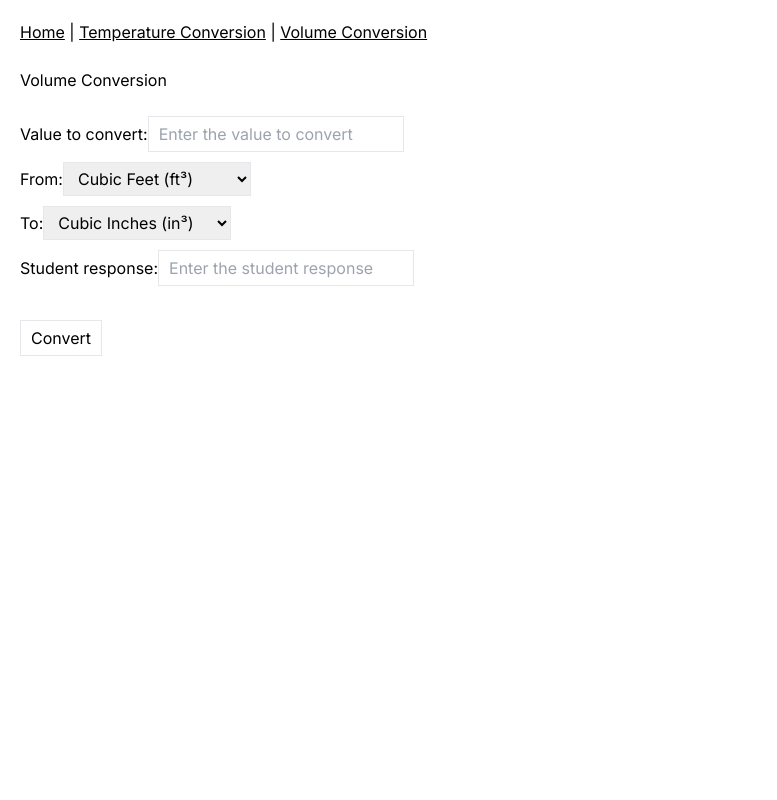
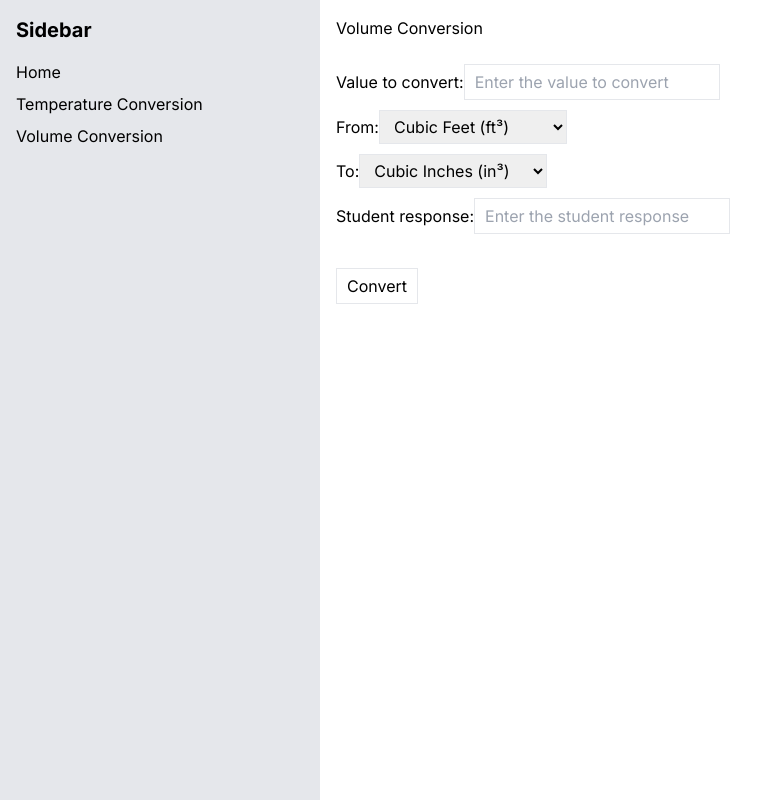
Before and after one commit to rabyyuson/conversions, a Next.js app: page /unit-conversion/volume in a window 1280 px wide. Shown: the whole page, without its empty margins (0-777 px from the left). Built offline with nearby package versions, Linux system fonts and the light colour scheme.

Commit message:
feat: style sidebar and main content

```diff
--- a/app/layout.tsx
+++ b/app/layout.tsx
@@ -15,8 +15,10 @@ export default function RootLayout({
   children: React.ReactNode
 }) {
   return (
-    <html lang="en">
-      <body className={inter.className}>{children}</body>
+    <html lang='en'>
+      <body className={inter.className}>
+        <div className='flex h-screen'>{children}</div>
+      </body>
     </html>
   )
 }
--- a/app/lib/types.ts
+++ b/app/lib/types.ts
@@ -1,3 +1,4 @@
+import { ReactNode } from 'react';
 import { UNITS } from './constants';
 
 export type Unit = {
@@ -26,3 +27,7 @@ export type Result = {
     conversion?: string;
     message?: string;
 };
+
+export type MainProps = {
+    children: ReactNode;
+}
--- a/app/page.tsx
+++ b/app/page.tsx
@@ -1,10 +1,17 @@
-import Navigation from '@/app/ui/navigation';
+import Sidebar from '@/app/ui/sidebar';
+import Main from '@/app/ui/main';
 
 export default function Home() {
   return (
-    <main>
-      <Navigation/>
-      <h1>Home</h1>
-    </main>
+    <>
+      <Sidebar/>
+      <Main>
+        <h1 className='text-2xl font-bold mb-4'>Home</h1>
+        <p>
+            This is the content area where your page content will go.
+            Customize it according to your needs.
+        </p>
+      </Main>
+    </>
   )
 }
--- a/app/ui/globals.css
+++ b/app/ui/globals.css
@@ -16,10 +16,6 @@
   }
 }
 
-body {
-    padding: 20px;
-}
-
 input, select {
     padding: 5px 10px;
     margin-bottom: 10px;
--- /dev/null
+++ b/app/ui/main.tsx
@@ -0,0 +1,9 @@
+import { MainProps } from '@/app/lib/types';
+
+export default function Main({ children }: MainProps) {
+    return (
+        <main className='w-3/4 p-4'>
+            {children}
+        </main>
+    );
+}
--- a/app/ui/navigation.tsx
+++ /dev/null
@@ -1,12 +0,0 @@
-import Link from 'next/link';
-
-export default function Navigation() {
-    return (
-        <>
-            <Link href='/' className='underline'>Home</Link>&nbsp;|&nbsp;
-            <Link href='/unit-conversion/temperature/' className='underline'>Temperature Conversion</Link>&nbsp;|&nbsp;
-            <Link href='/unit-conversion/volume/' className='underline'>Volume Conversion</Link>
-            <br/><br/>
-        </>
-    );
-}
--- /dev/null
+++ b/app/ui/sidebar.tsx
@@ -0,0 +1,20 @@
+import Link from 'next/link';
+
+export default function Sidebar() {
+    return (
+        <div className='w-1/4 bg-gray-200 p-4'>
+            <h2 className='text-xl font-bold mb-4'>Sidebar</h2>
+            <ul>
+                <li className='mb-2'>
+                    <Link href='/'>Home</Link>
+                </li>
+                <li className='mb-2'>
+                    <Link href='/unit-conversion/temperature/'>Temperature Conversion</Link>
+                </li>
+                <li className='mb-2'>
+                    <Link href='/unit-conversion/volume/'>Volume Conversion</Link>
+                </li>
+            </ul>
+        </div>
+    );
+}
--- a/app/unit-conversion/temperature/page.tsx
+++ b/app/unit-conversion/temperature/page.tsx
@@ -1,5 +1,7 @@
 import Unit from '@/app/unit-conversion/unit';
 
 export default function Page() {
-    return (<Unit type='temperature' />);
+    return (
+        <Unit type='temperature' />
+    );
 }
--- a/app/unit-conversion/unit.tsx
+++ b/app/unit-conversion/unit.tsx
@@ -1,10 +1,11 @@
 'use client';
 
 import React, { useEffect, useState } from 'react';
-import { ALLOWED, ERRORS, UNITS } from '@/app/lib/constants';
-import Navigation from '@/app/ui/navigation';
+import Sidebar from '@/app/ui/sidebar';
+import Main from '@/app/ui/main';
 import NotFound from '@/app/ui/not-found';
 import Dropdown from '@/app/unit-conversion/dropdown';
+import { ALLOWED, ERRORS, UNITS } from '@/app/lib/constants';
 import { capitalize } from '@/app/lib/utils';
 import { Result } from '@/app/lib/types';
 
@@ -126,9 +127,10 @@ export default function Unit({ type }: { type: keyof typeof UNITS }) {
 
     return (
         <>
-            <Navigation />
-            {UNITS[type] && renderUnitForm()}
-            {!UNITS[type] && <NotFound/>}
+            <Sidebar/>
+            <Main>
+                {UNITS[type] ? renderUnitForm() : <NotFound/>}
+            </Main>
         </>
     );
 }
--- a/app/unit-conversion/volume/page.tsx
+++ b/app/unit-conversion/volume/page.tsx
@@ -1,5 +1,7 @@
 import Unit from '@/app/unit-conversion/unit';
 
 export default function Page() {
-    return (<Unit type='volume' />);
+    return (
+        <Unit type='volume' />
+    );
 }
```
Also changed, not shown: 1 other file (tests, documents, lock files or other folders).
